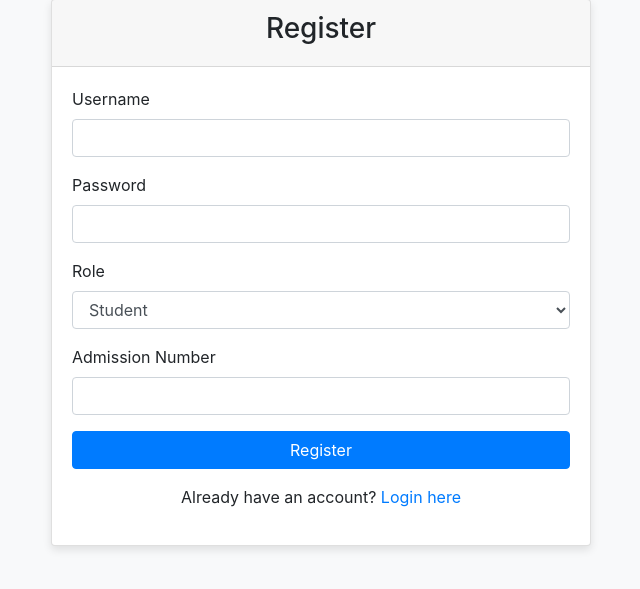
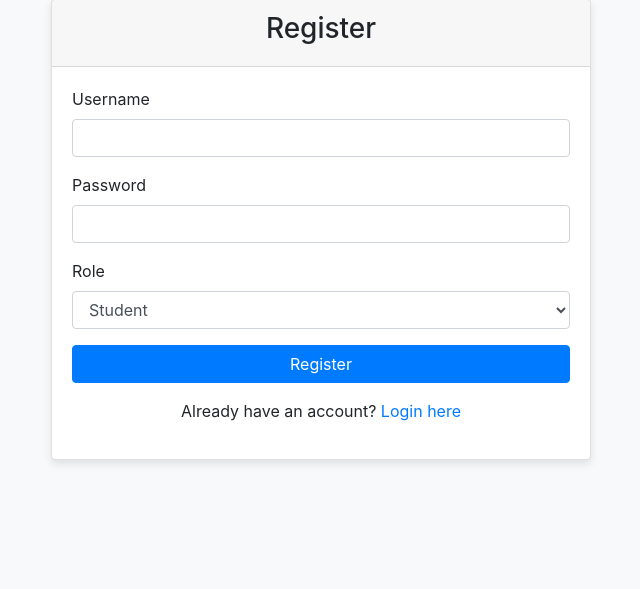
Before and after one commit to gintocg/webapp, a Flask app: page /register in a window 1280 px wide. Shown: the part 49-638 px from the top of the page, without its empty margins (319-959 px from the left). Run offline with Flask 2, Linux system fonts and the light colour scheme; some libraries are stand-ins or nearby versions.

Commit message:
Revert "feat: Add admission and employee number validation during user registration"
This reverts commit 167bdf482bc2489cb4cc9c2b138c9071c4d57699.

```diff
--- a/app.py
+++ b/app.py
@@ -23,7 +23,6 @@ class User(db.Model):
     username = db.Column(db.String(80), unique=True, nullable=False)
     password = db.Column(db.String(200), nullable=False)
     role = db.Column(db.String(20), nullable=False)  # 'student', 'parent', 'volunteer', 'admin'
-    id_number = db.Column(db.String(50), nullable=True)  # admission number or employee number
 
 class BusLocation(db.Model):
     id = db.Column(db.Integer, primary_key=True)
@@ -71,17 +70,12 @@ def register():
         username = request.form.get('username')
         password = request.form.get('password')
         role = request.form.get('role')
-        id_number = request.form.get('id_number')
 
         if User.query.filter_by(username=username).first():
             return render_template('register.html', error='Username already exists')
 
-        if not id_number:
-            id_label = "admission number" if role in ['student', 'parent'] else "employee number"
-            return render_template('register.html', error=f'Please enter your {id_label}')
-
         hashed_password = generate_password_hash(password)
-        new_user = User(username=username, password=hashed_password, role=role, id_number=id_number)
+        new_user = User(username=username, password=hashed_password, role=role)
 
         db.session.add(new_user)
         db.session.commit()
--- a/templates/register.html
+++ b/templates/register.html
@@ -30,15 +30,11 @@
                             </div>
                             <div class="form-group">
                                 <label for="role">Role</label>
-                                <select class="form-control" id="role" name="role" required onchange="updateIdLabel()">
+                                <select class="form-control" id="role" name="role" required>
                                     <option value="student">Student</option>
                                     <option value="parent">Parent</option>
                                     <option value="volunteer">Volunteer/Driver</option>
                                 </select>
-                            </div>
-                            <div class="form-group">
-                                <label for="id_number" id="id_label">Admission Number</label>
-                                <input type="text" class="form-control" id="id_number" name="id_number" required>
                             </div>
                             <button type="submit" class="btn btn-primary btn-block">Register</button>
                         </form>
@@ -54,20 +50,5 @@
     <script src="https://code.jquery.com/jquery-3.5.1.slim.min.js"></script>
     <script src="https://cdn.jsdelivr.net/npm/popper.js@1.16.1/dist/umd/popper.min.js"></script>
     <script src="https://stackpath.bootstrapcdn.com/bootstrap/4.5.2/js/bootstrap.min.js"></script>
-    <script>
-        function updateIdLabel() {
-            const role = document.getElementById('role').value;
-            const idLabel = document.getElementById('id_label');
-
-            if (role === 'volunteer') {
-                idLabel.textContent = 'Employee Number';
-            } else {
-                idLabel.textContent = 'Admission Number';
-            }
-        }
-
-        // Initialize the label on page load
-        document.addEventListener('DOMContentLoaded', updateIdLabel);
-    </script>
 </body>
 </html>
```
